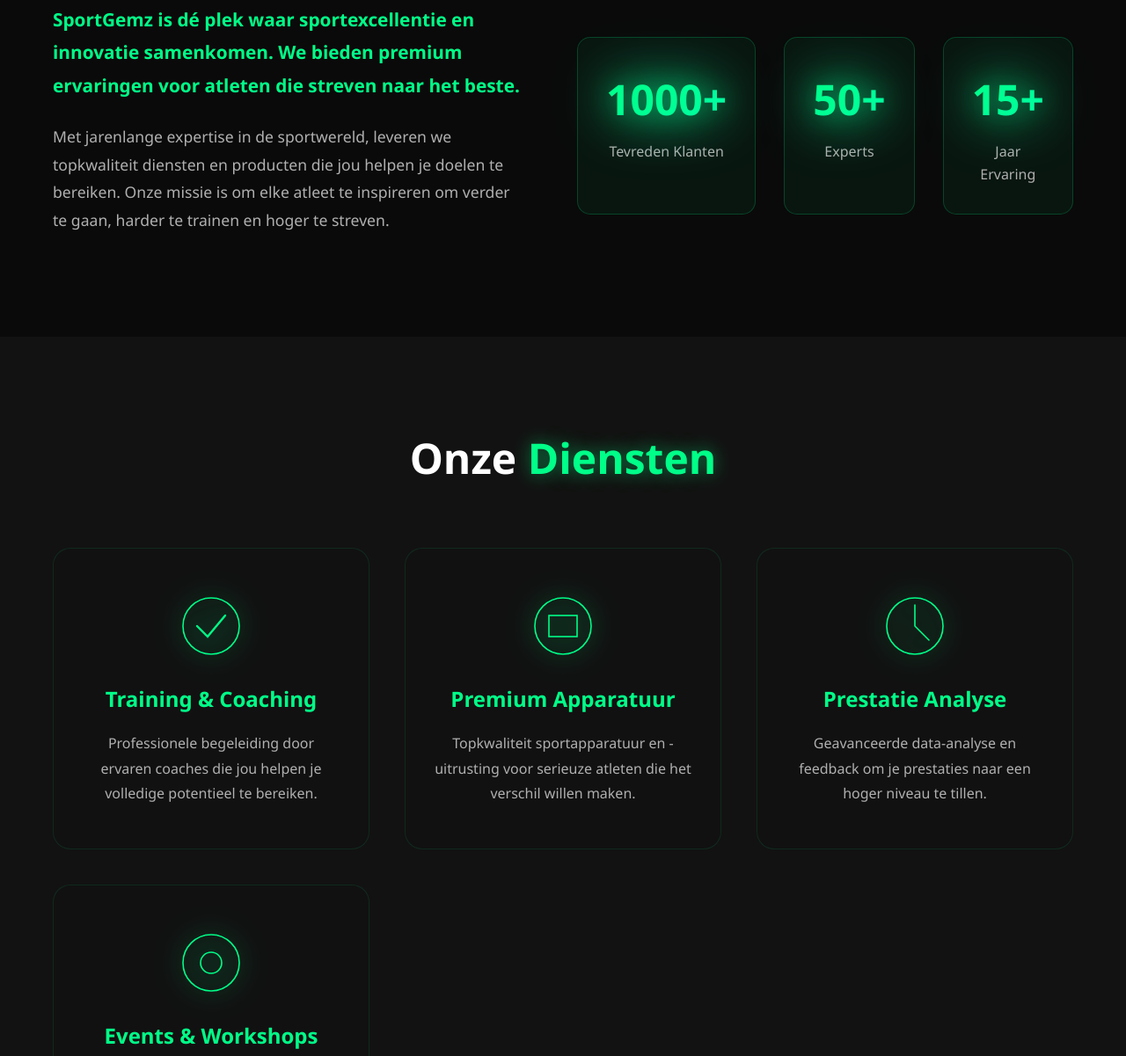
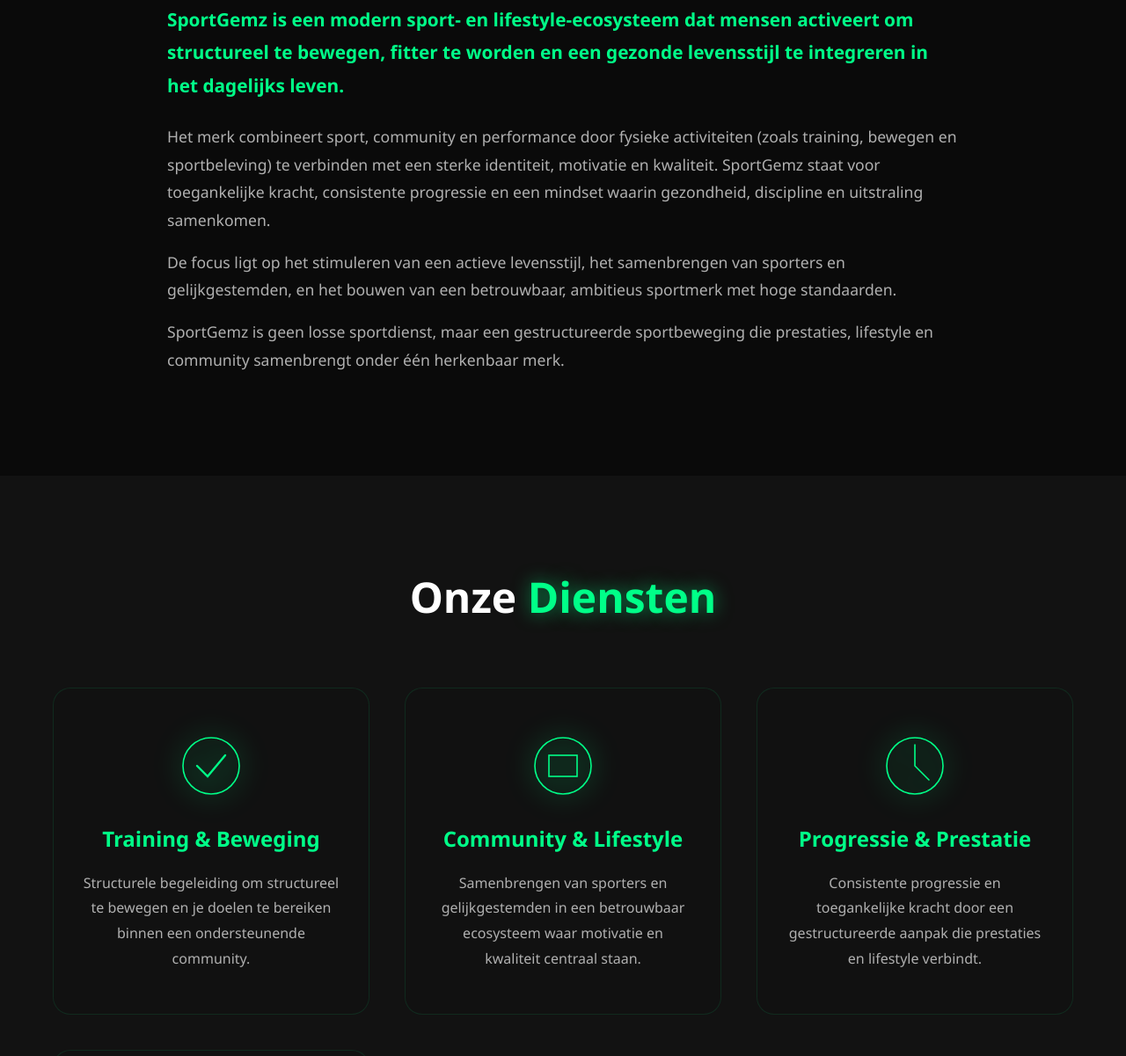
Before and after one commit to TArslan7/SportGemzWebsite, a plain HTML site: page index.html in a window 1280 px wide. Shown: the part 1037-2238 px from the top of the page at 88% size. Drawn offline with Linux system fonts and the light colour scheme.

Commit message:
Update SportGemz content: nieuwe merkidentiteit en verwijder stat cards (gecommentarieerd)

```diff
--- a/index.html
+++ b/index.html
@@ -3,7 +3,7 @@
 <head>
     <meta charset="UTF-8">
     <meta name="viewport" content="width=device-width, initial-scale=1.0">
-    <title>SportGemz - Premium Sports Experience</title>
+    <title>SportGemz - Modern Sport- en Lifestyle-Ecosysteem</title>
     <link rel="stylesheet" href="styles.css">
 </head>
 <body>
@@ -53,7 +53,7 @@
                 <h1 class="hero-title">
                     <span class="glow-text">Sport</span><span class="glow-text">Gemz</span>
                 </h1>
-                <p class="hero-subtitle">Waar passie en prestatie samenkomen</p>
+                <p class="hero-subtitle">Modern sport- en lifestyle-ecosysteem voor een actieve levensstijl</p>
                 <div class="hero-buttons">
                     <a href="#services" class="btn btn-primary">Ontdek Onze Diensten</a>
                     <a href="#contact" class="btn btn-secondary">Neem Contact Op</a>
@@ -74,16 +74,27 @@
             <div class="about-content">
                 <div class="about-text">
                     <p class="lead">
-                        SportGemz is dé plek waar sportexcellentie en innovatie samenkomen.
-                        We bieden premium ervaringen voor atleten die streven naar het beste.
+                        SportGemz is een modern sport- en lifestyle-ecosysteem dat mensen activeert
+                        om structureel te bewegen, fitter te worden en een gezonde levensstijl te
+                        integreren in het dagelijks leven.
                     </p>
                     <p>
-                        Met jarenlange expertise in de sportwereld, leveren we topkwaliteit
-                        diensten en producten die jou helpen je doelen te bereiken. Onze
-                        missie is om elke atleet te inspireren om verder te gaan, harder te
-                        trainen en hoger te streven.
+                        Het merk combineert sport, community en performance door fysieke activiteiten
+                        (zoals training, bewegen en sportbeleving) te verbinden met een sterke identiteit,
+                        motivatie en kwaliteit. SportGemz staat voor toegankelijke kracht, consistente
+                        progressie en een mindset waarin gezondheid, discipline en uitstraling samenkomen.
+                    </p>
+                    <p>
+                        De focus ligt op het stimuleren van een actieve levensstijl, het samenbrengen
+                        van sporters en gelijkgestemden, en het bouwen van een betrouwbaar, ambitieus
+                        sportmerk met hoge standaarden.
+                    </p>
+                    <p>
+                        SportGemz is geen losse sportdienst, maar een gestructureerde sportbeweging die
+                        prestaties, lifestyle en community samenbrengt onder één herkenbaar merk.
                     </p>
                 </div>
+                <!-- Stat Cards - Uncomment when you have actual numbers to display
                 <div class="about-stats">
                     <div class="stat-card">
                         <div class="stat-number glow-text">1000+</div>
@@ -98,6 +109,7 @@
                         <div class="stat-label">Jaar Ervaring</div>
                     </div>
                 </div>
+                -->
             </div>
         </div>
     </section>
@@ -116,10 +128,10 @@
                             <path d="M30 50 L45 65 L70 35" fill="none" stroke="#00ff88" stroke-width="3" stroke-linecap="round"/>
                         </svg>
                     </div>
-                    <h3 class="service-title">Training & Coaching</h3>
+                    <h3 class="service-title">Training & Beweging</h3>
                     <p class="service-description">
-                        Professionele begeleiding door ervaren coaches die jou helpen
-                        je volledige potentieel te bereiken.
+                        Structurele begeleiding om structureel te bewegen en je doelen te bereiken
+                        binnen een ondersteunende community.
                     </p>
                 </div>
                 <div class="service-card">
@@ -129,10 +141,10 @@
                             <rect x="30" y="35" width="40" height="30" fill="none" stroke="#00ff88" stroke-width="2"/>
                         </svg>
                     </div>
-                    <h3 class="service-title">Premium Apparatuur</h3>
+                    <h3 class="service-title">Community & Lifestyle</h3>
                     <p class="service-description">
-                        Topkwaliteit sportapparatuur en -uitrusting voor serieuze atleten
-                        die het verschil willen maken.
+                        Samenbrengen van sporters en gelijkgestemden in een betrouwbaar ecosysteem
+                        waar motivatie en kwaliteit centraal staan.
                     </p>
                 </div>
                 <div class="service-card">
@@ -142,10 +154,10 @@
                             <path d="M50 20 L50 50 L70 70" fill="none" stroke="#00ff88" stroke-width="2" stroke-linecap="round"/>
                         </svg>
                     </div>
-                    <h3 class="service-title">Prestatie Analyse</h3>
+                    <h3 class="service-title">Progressie & Prestatie</h3>
                     <p class="service-description">
-                        Geavanceerde data-analyse en feedback om je prestaties naar
-                        een hoger niveau te tillen.
+                        Consistente progressie en toegankelijke kracht door een gestructureerde aanpak
+                        die prestaties en lifestyle verbindt.
                     </p>
                 </div>
                 <div class="service-card">
@@ -155,10 +167,10 @@
                             <circle cx="50" cy="50" r="15" fill="none" stroke="#00ff88" stroke-width="2"/>
                         </svg>
                     </div>
-                    <h3 class="service-title">Events & Workshops</h3>
+                    <h3 class="service-title">Sportbeleving & Identiteit</h3>
                     <p class="service-description">
-                        Exclusieve evenementen en workshops met topatleten en experts
-                        uit de sportwereld.
+                        Een herkenbaar merk dat fysieke activiteiten verbindt met een sterke identiteit
+                        en een mindset van gezondheid en discipline.
                     </p>
                 </div>
             </div>
--- a/styles.css
+++ b/styles.css
@@ -351,30 +351,16 @@ body {
 
 /* About Section */
 .about-content {
-    display: grid;
-    grid-template-columns: 1fr 1fr;
-    gap: 4rem;
-    align-items: center;
+    max-width: 900px;
+    margin: 0 auto;
 }
 
-.about-text .lead {
-    font-size: 1.3rem;
-    color: var(--neon-green);
-    margin-bottom: 1.5rem;
-    font-weight: 600;
-}
-
-.about-text p {
-    font-size: 1.1rem;
-    color: var(--text-gray);
-    margin-bottom: 1rem;
-    line-height: 1.8;
-}
-
+/* Stat Cards - Uncomment when using stat cards
 .about-stats {
     display: grid;
     grid-template-columns: repeat(3, 1fr);
     gap: 2rem;
+    margin-top: 3rem;
 }
 
 .stat-card {
@@ -401,6 +387,21 @@ body {
 .stat-label {
     color: var(--text-gray);
     font-size: 1rem;
+}
+*/
+
+.about-text .lead {
+    font-size: 1.3rem;
+    color: var(--neon-green);
+    margin-bottom: 1.5rem;
+    font-weight: 600;
+}
+
+.about-text p {
+    font-size: 1.1rem;
+    color: var(--text-gray);
+    margin-bottom: 1rem;
+    line-height: 1.8;
 }
 
 /* Services Section */
@@ -639,9 +640,6 @@ body {
         grid-template-columns: 1fr;
     }
 
-    .about-stats {
-        grid-template-columns: 1fr;
-    }
 
     .contact-content {
         grid-template-columns: 1fr;
```
